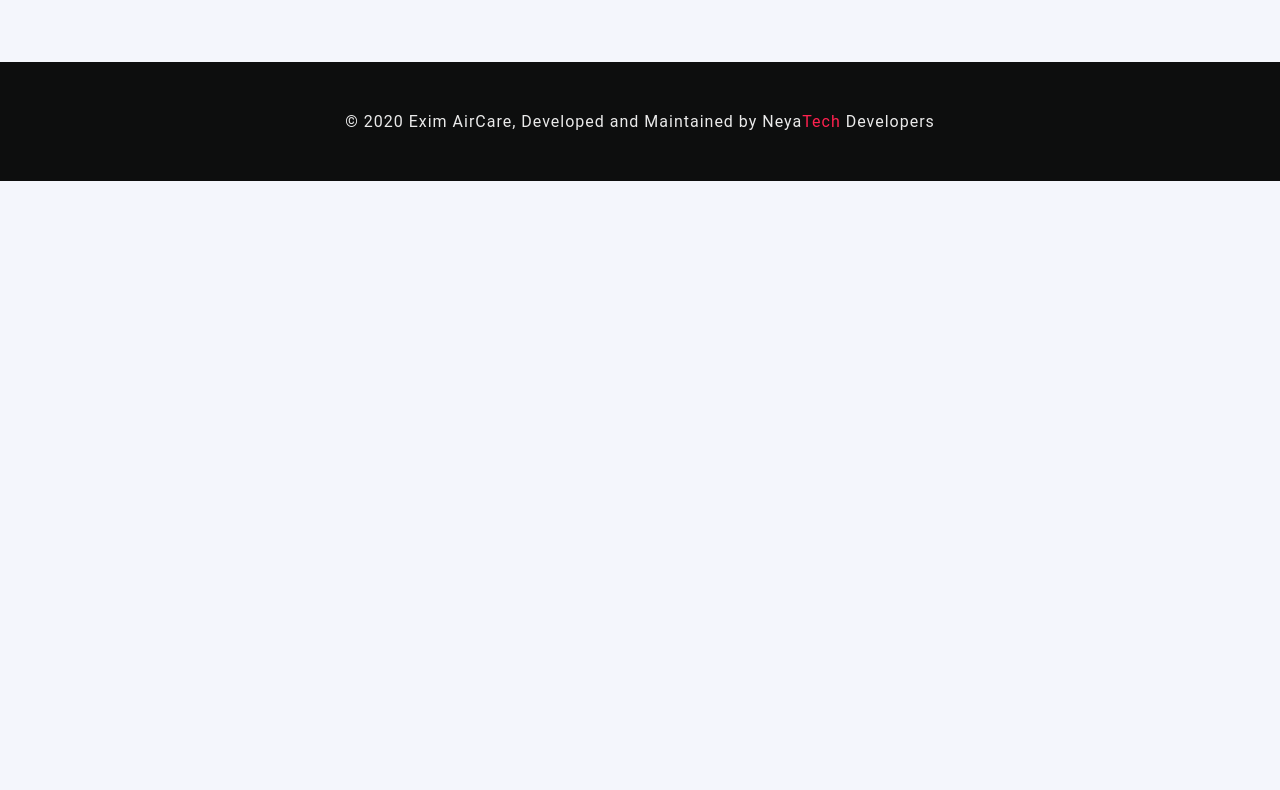
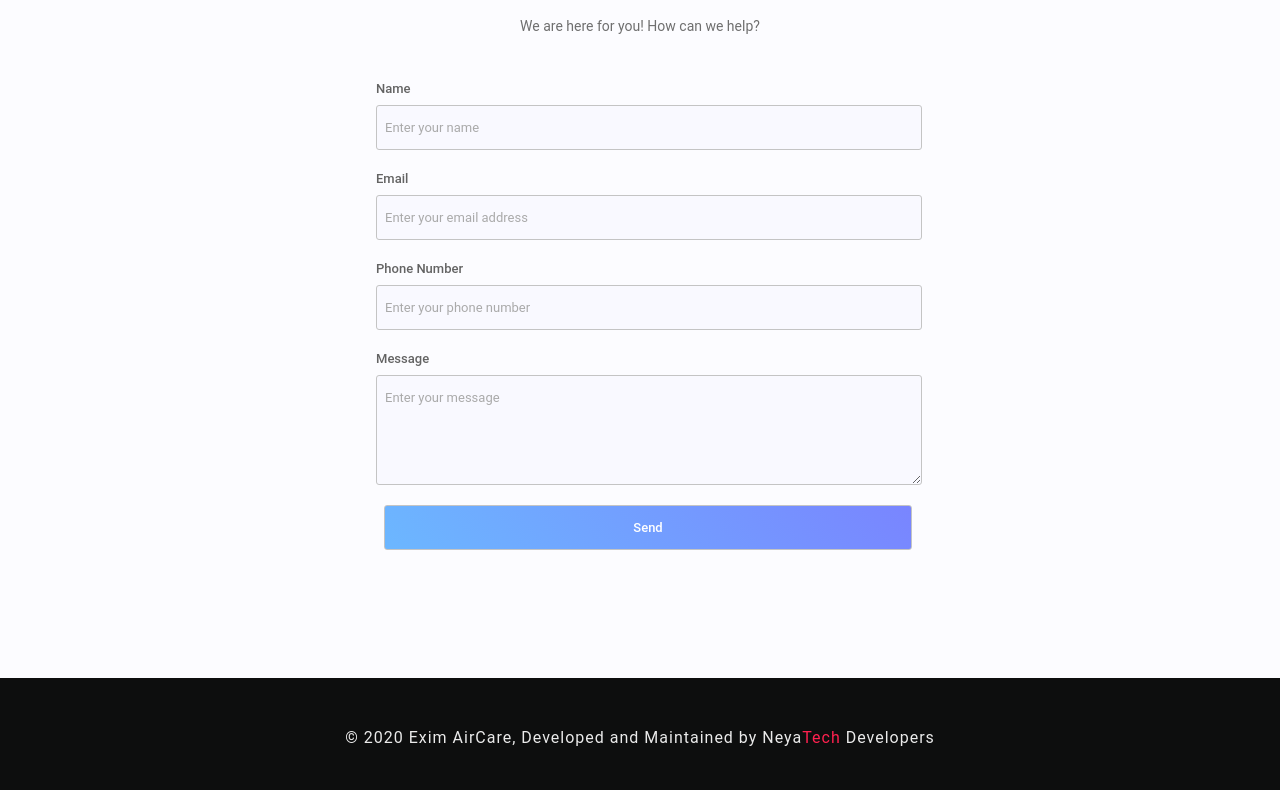
Before and after one commit to neilkapadia7/gatsby-exim, a Gatsby site: page /contact in a window 1280 px wide. Shown: the part 179-969 px from the top of the page. Before the commit the page ends 800 px from the top, so only its background shows below. Built offline with nearby package versions, Linux system fonts and the light colour scheme; Gatsby itself is replaced by a stand-in of ours.

Commit message:
COntact Commit

```diff
--- a/src/components/layout.css
+++ b/src/components/layout.css
@@ -39,7 +39,7 @@
   font-weight: 500;
   font-size: 34px;
   line-height: 43px;
-  margin-top: 0;
+  margin: 0;
 }
 .page-description-para {
   font-weight: 400;
@@ -413,3 +413,62 @@
   margin-top: 0;
   color: rgb(111, 111, 111);
 }
+
+/* Products Page */
+
+/* Contact Page */
+form {
+  width: 55%;
+  margin: 40px auto;
+}
+.input-field {
+  width: 100%;
+  margin-top: 10px;
+}
+.input-field label {
+  /* margin-top: 10px; */
+  font-size: 13px;
+  color: rgb(99, 99, 99);
+  font-weight: 500;
+}
+input {
+  width: 100%;
+  padding: 14px 8px;
+  border-radius: 3px;
+  outline: none;
+  border: 0.4px solid rgb(196, 196, 196);
+  background-color: #f8f8ffb7;
+  margin: 8px 0;
+  color: rgb(122, 122, 122);
+  font-weight: 400;
+  font-size: 13px;
+}
+::placeholder {
+  color: rgb(170, 170, 170);
+  font-weight: 400;
+  font-size: 13px;
+  font-family: "Roboto", sans-serif;
+}
+textarea {
+  width: 100%;
+  height: 80px;
+  padding: 14px 8px;
+  border-radius: 3px;
+  outline: none;
+  border: 0.4px solid rgb(196, 196, 196);
+  background-color: #f8f8ffb7;
+  margin: 8px 0;
+  color: rgb(122, 122, 122);
+  font-weight: 400;
+  font-size: 13px;
+}
+.input-submit {
+  width: 100%;
+  padding: 0 8px;
+}
+.submit {
+  padding: 14px 30px !important;
+  width: 100%;
+  font-weight: 500 !important;
+  font-size: 13px !important;
+}
--- a/src/pages/contact.js
+++ b/src/pages/contact.js
@@ -6,8 +6,42 @@
   return (
     <Layout>
       <SEO title="Contact" />
-      <div className="App">
-        <h1>Contact Page</h1>
+      <div id="sec1-home">
+        <div className="App">
+          <h1 className="title">Drop us a line</h1>
+          <center>
+            <p className="page-description-para">
+              {/* We would love to hear about start your new Project? */}
+              We are here for you! How can we help?
+            </p>
+          </center>
+
+          <form>
+            <div className="input-field">
+              <label>Name</label>
+              <input type="text" placeholder="Enter your name" />
+            </div>
+            <div className="input-field">
+              <label>Email</label>
+              <input type="email" placeholder="Enter your email address" />
+            </div>
+            <div className="input-field">
+              <label>Phone Number</label>
+              <input type="number" placeholder="Enter your phone number" />
+            </div>
+            <div className="input-field">
+              <label>Message</label>
+              <textarea placeholder="Enter your message"></textarea>
+            </div>
+            <div className="input-submit">
+              <input
+                type="submit"
+                className="button-blue submit"
+                value="Send"
+              />
+            </div>
+          </form>
+        </div>
       </div>
     </Layout>
   )
```
